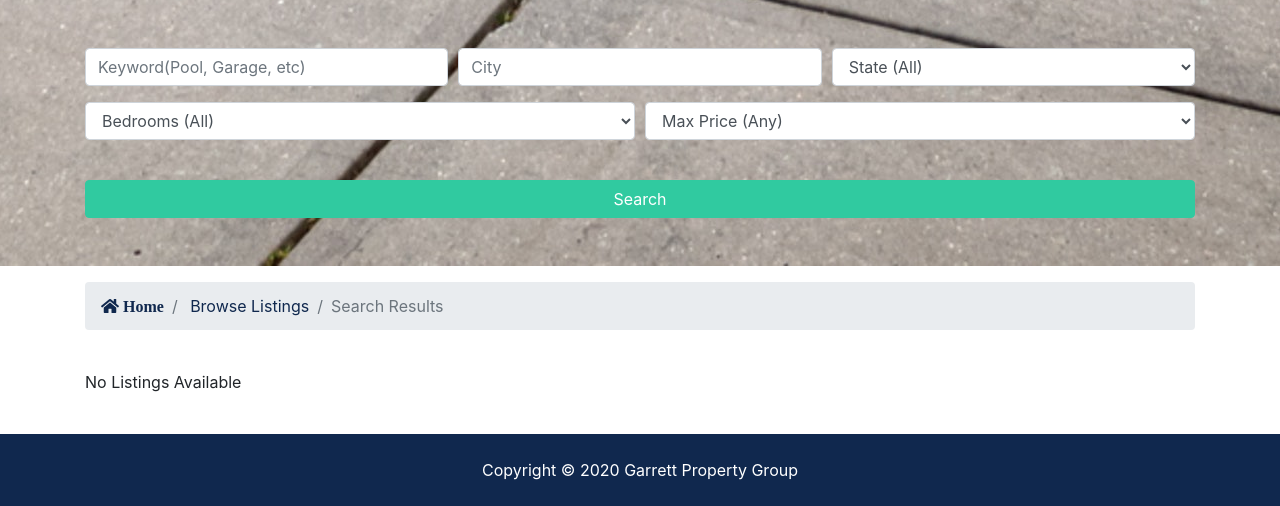
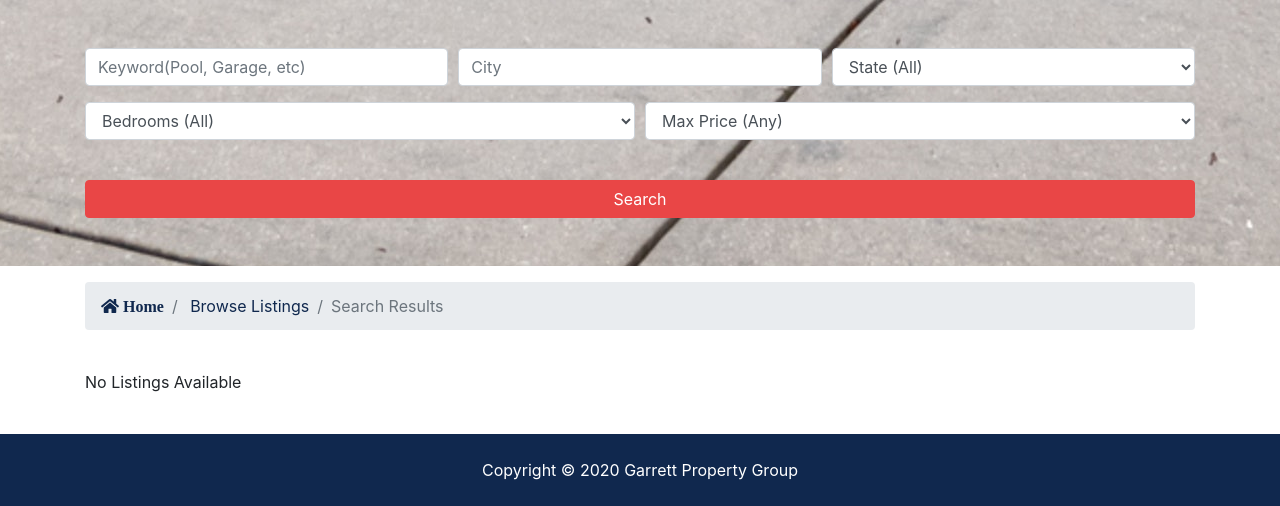
Before and after one commit to Gkata7/garrett_property_group, a Django app: page /listings/search in a window 1280 px wide. Shown: the part 139-645 px from the top of the page. Run offline with Django 3.2, Linux system fonts and the light colour scheme; data that the repository does not hold is empty; some libraries are stand-ins or nearby versions.

Commit message:
added updates to search button and more styling

```diff
--- a/gpg/static/css/style.css
+++ b/gpg/static/css/style.css
@@ -33,15 +33,6 @@ img {
     color: #000;
     background-color: rgba(255, 255, 255, 0.8);
 }
-  /* #showcase .overlay {
-    content: '';
-    position: absolute;
-    top: 0;
-    left: 0;
-    min-height: 400px;
-    width: 100%;
-    background: rgba(51, 51, 51, 0.8);
-} */
 #listings .card-img-top {
   width: 100%;
   height: 17vw;
@@ -68,10 +59,10 @@ img {
     /* background: rgba(32, 134, 107, 0.8);  */
 }
 #showcase-inner {
-  background: url("../img/about_back.jpg") no-repeat bottom center;
+  background: url("../img/listings_header.jpg") no-repeat bottom fixed;
   position: relative;
   overflow: hidden;
-  min-height: 240px;
+  min-height: 230px;
 }
   #showcase-inner::before {
     content: '';
@@ -86,19 +77,16 @@ img {
     min-height: 270px;
 }
 #showcase-inner-listings {
-  background: url("../img/listings_header.jpg") no-repeat bottom center;
+  background: url("../img/listings_header.jpg") no-repeat bottom fixed;
   position: relative;
-  overflow: hidden;
-  min-height: 240px;
+  min-height: 250px;
+  color: #fff;
+  padding-top: 6rem;
 }
-  #showcase-inner-listings::before {
-    content: '';
-    position: absolute;
-    top: 0;
-    left: 0;
-    min-height: 100%;
-    width: 100%;
-    /* background: rgba(32, 134, 107, 0.8);  */
+  #showcase-inner-listings .home-search {
+    position: relative;
+    border-radius: 5px;
+    color: #000;
 }
   #showcase-inner-listings.showcase-search {
     min-height: 270px;
--- a/templates/accounts/dashboard.html
+++ b/templates/accounts/dashboard.html
@@ -10,7 +10,7 @@
 {% include 'partials/_alerts.html' %}
       <div class="col-md-12">
         <h4 class="display-4">User Dashboard</h4>
-        <p class="lead">Manage your GPG Real Estate Account .</p>
+        <p class="lead">Manage your GPG Real Estate Account.</p>
       </div>
     </div>
   </div>
--- a/templates/listings/listing.html
+++ b/templates/listings/listing.html
@@ -3,7 +3,7 @@
 {% block title %} | {{ listing.title }}{% endblock %}
 {% block content %}
 <!-- Top Banner -->
-<section id="showcase-inner" class="text-white py-5">
+<section id="showcase-inner-listings" class="text-white py-5">
   <div class="container">
     <div class="row text-center">
       <div class="col-md-12">
@@ -73,7 +73,7 @@
           {% if listing.photo_six %}
           <div class="col-md-2">
             <a href="{{ listing.photo_six.url }}" data-lightbox="home-images">
-              <img src="{{ listing.photo_six.url }" alt="" class="img-fluid">
+              <img src="{{ listing.photo_six.url }}" alt="" class="img-fluid">
             </a>
           </div>
           {% endif %}
--- a/templates/listings/search.html
+++ b/templates/listings/search.html
@@ -5,6 +5,8 @@
 <!-- Top Header Part -->
 <section id="showcase-inner-listings" class="py-5">
   <div class="container text-center">
+  <!-- Alert Message -->
+  {% include 'partials/_alerts.html' %}
     <div class="home-search">
       <div class="search">
         <form action="{% url 'search' %}">
@@ -12,22 +14,18 @@
           <div class="form-row">
             <div class="col-md-4 mb-3">
               <label class="sr-only">Keywords</label>
-              <input type="text" name="keywords" placeholder="Keyword(Pool, Garage, etc)" class="form-control" value="{{ values.keywords }}">
+              <input type="text" name="keywords" placeholder="Keyword(Pool, Garage, etc)" class="form-control">
             </div>
             <div class="col-md-4 mb-3">
               <label class="sr-only">City</label>
-              <input type="text" name="city" placeholder="City" class="form-control" value="{{ values.city }}">
+              <input type="text" name="city" placeholder="City" class="form-control">
             </div>
             <div class="col-md-4 mb-3">
               <label class="sr-only">State</label>
               <select name="state" class="form-control">
                 <option selected="true" disabled="disabled">State (All)</option>
                 {% for key,value in state_choices.items %}
-                  <option value="{{ key }}"
-                  {% if key == values.state %}
-                    selected
-                  {% endif %}
-                  >{{ value }}</option>
+                  <option value="{{ key }}">{{ value }}</option>
                 {% endfor %}
               </select>
             </div>
@@ -39,11 +37,7 @@
               <select name="bedrooms" class="form-control">
                 <option selected="true" disabled="disabled">Bedrooms (All)</option>
                 {% for key,value in bedroom_choices.items %}
-                  <option value="{{ key }}"
-                  {% if key == values.bedrooms %}
-                    selected
-                  {% endif %}
-                  >{{ value }}</option>
+                  <option value="{{ key }}">{{ value }}</option>
                 {% endfor %}
               </select>
             </div>
@@ -52,16 +46,12 @@
               <select name="price" class="form-control">
                 <option selected="true" disabled="disabled">Max Price (Any)</option>
                 {% for key,value in price_choices.items %}
-                  <option value="{{ key }}"
-                  {% if key == values.price %}
-                    selected
-                  {% endif %}
-                  >{{ value }}</option>
+                  <option value="{{ key }}">{{ value }}</option>
                 {% endfor %}
               </select>
             </div>
           </div>
-          <button class="btn btn-secondary btn-block mt-4" type="submit">Search</button>
+          <button class="btn btn-danger btn-block mt-4" type="submit">Search</button>
         </form>
       </div>
     </div>
@@ -149,5 +139,4 @@
   </div>
 </section>
 
-
 {% endblock %}
--- a/templates/pages/index.html
+++ b/templates/pages/index.html
@@ -5,8 +5,8 @@
 <!-- Showcase top portion -->
   <section id="showcase">
     <div class="container text-center">
-<!-- Alert Message -->
-{% include 'partials/_alerts.html' %}
+    <!-- Alert Message -->
+    {% include 'partials/_alerts.html' %}
       <div class="home-search">
         <div class="p-5">
           <h1 class="display-4 mb-4 ">Property Searching Just Got Easier</h1>
```
